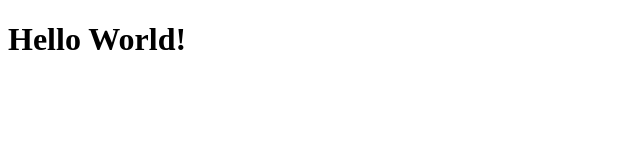
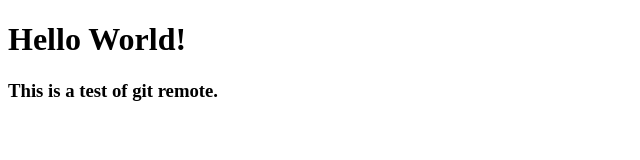
Before and after one commit to AloysiussG/seto-git-remote-test, a plain HTML site: page index.html in a window 1280 px wide. Shown: the whole page, without its empty margins (0-640 px from the left). Drawn offline with Linux system fonts and the light colour scheme.

Commit message:
menambah h3 di bawah Hello World, pada file index.html

```diff
--- a/index.html
+++ b/index.html
@@ -8,5 +8,6 @@
   </head>
   <body>
     <h1>Hello World!</h1>
+    <h3>This is a test of git remote.</h3>
   </body>
 </html>
```
